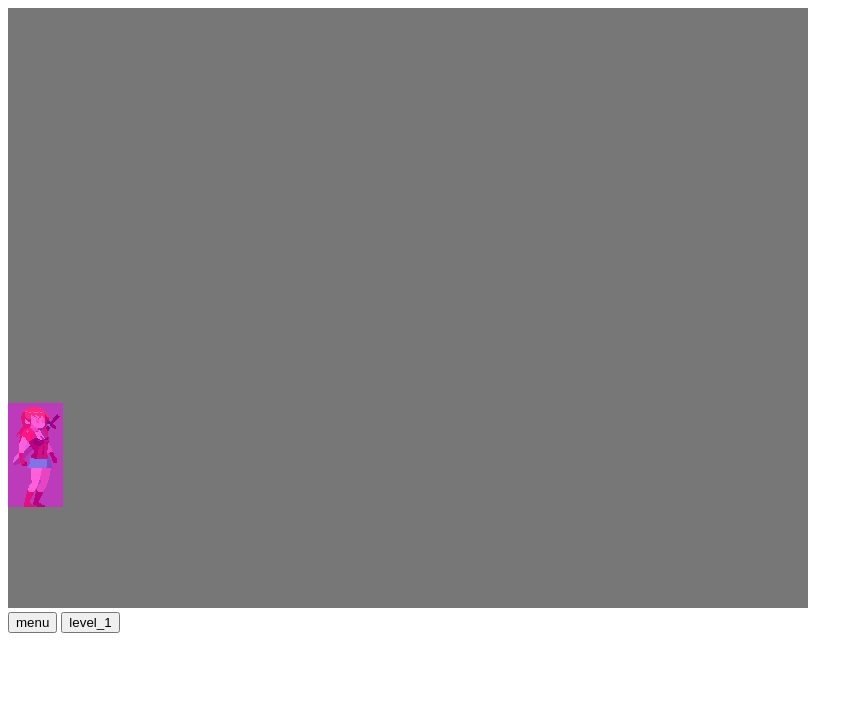
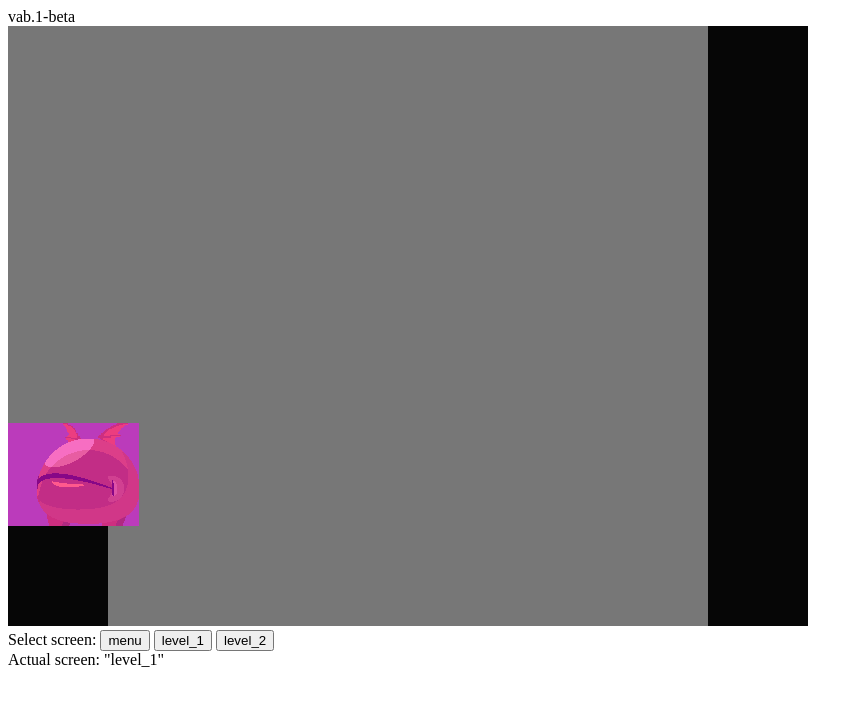
Before and after one commit to andreasxx1/adventureJam2018, a website: page index.html in a window 1280 px wide. Shown: the whole page, without its empty margins (0-863 px from the left). Drawn offline with Linux system fonts and the light colour scheme.

Commit message:
base to start AI

```diff
--- a/index.html
+++ b/index.html
@@ -19,16 +19,24 @@
 	<script type="text/javascript" src="js/GameObject.js"></script>
 	<script type="text/javascript" src="js/Physics.js"></script>
 	<script type="text/javascript" src="js/Player.js"></script>
-	<script type="text/javascript" src="js/Boss.js"></script>
+	<script type="text/javascript" src="js/AI.js"></script>
 
 
+
+	<span>vab.1-beta</span>
+	<br/>
 	<!-- Our canvas -->
 	<canvas>Your browser do not support canvas, we are sorry for you :(</canvas>
 
 	<!-- Temporal for testing -->
 	<div>
-		<button>menu</button>
-		<button>level_1</button>
+		<div>
+			<span>Select screen:</span>
+			<button>menu</button>
+			<button>level_1</button>
+			<button>level_2</button>
+		</div>
+		<span>Actual screen: "<span id="actualScreen"></span>"</span>
 	</div>
 
 </body>
--- /dev/null
+++ b/js/AI.js
@@ -0,0 +1,75 @@
+
+(function() {
+	'use strict';
+
+	const physicEngine = game.phy;
+	const GameObject = game.constructors.GameObject;
+
+	//
+	class ArtificialInteligence extends GameObject {
+		constructor({id, x, y, w, h, states, screens, constructor, index}){
+				super({id, x, y, w, h, states, screens, constructor, index});
+
+				this.jc = 0;
+				this.jp = false;
+				//
+				this.vals = {
+					walkSpeed: 4,
+					runSpeed: 10,
+					jumpHeight: 250,
+					dashDist: 100
+				}
+				//
+				this.move = physicEngine.addToPhysicalWorld({
+					gameObj: this,
+					w:w, h:h, weight: 10
+				});
+
+				console.info('AI instanciated');
+		}
+
+		update() {
+			super.update();
+
+			//handle inputs
+			if(game.pressedKeys[KEY.LE]) { this.moveLeft(); }
+			if(game.pressedKeys[KEY.RI]) { this.moveRight(); }
+			if(game.pressedKeys[KEY.SP]) {
+				if (!this.jp) {
+					this.jp = true
+					this.jump();
+				}
+			}else{
+				this.jp = false;
+			}
+
+			//update positions
+			{
+			let {x, y} = this.move(this.id);
+			this.x = x;
+			this.y = y;
+			}
+		}
+
+		moveLeft() {
+			physicEngine.Left(this.id, this.vals.runSpeed);
+		}
+
+		moveRight(){
+			physicEngine.Right(this.id, this.vals.runSpeed);
+		}
+
+		jump() {
+			if (physicEngine.isOnFloor(this.id)) {
+				physicEngine.Jump(this.id, this.vals.jumpHeight);
+			}
+		}
+
+		dash(){
+			///todo dash physics
+		}
+	}
+
+	game.constructors.ArtificialInteligence = ArtificialInteligence;
+
+})();
--- a/js/Game.init.js
+++ b/js/Game.init.js
@@ -1,29 +1,49 @@
 (function() {
 	'use strict';
-
+	//
 	const options = {
-		player: { id: 'player', constructor: 'Player', index: 0, w: 50, h: 105  }
+		player: { id: 'player', constructor: 'Player', index: 0, w: 50, h: 105  },
+		AI: { id: 'AI', constructor: 'ArtificialInteligence', index: 1, w: 655/5, h: 103 }
 	};
 
 	// ToDo: remove this function when GameHandler finished
 	function init() {
 		return new Promise(resolve => {
-			// Player.
-			const states = {};
-			const screens = [ SCREEN.LEVEL1 ];
+			// createPlayer();
+			createArtifialInteligence();
 			//
-			states[SPRITE.PLAYERIDLE] = { sprite: SPRITE.PLAYERIDLE, frames: 2, tpf: 500 };
+			game.addCallback('draw', drawColliders);
 			//
-			const parameters = _.assign(options.player, { states, screens });
-			//
-			game.instantiate(options.player.id, options.player.constructor, parameters);
-
-			//
+			// game.sm.go(SCREEN.LEVEL1);
 			game.sm.go(SCREEN.LEVEL1);
 			//
 			resolve();
 		});
 	}
+
+	function createArtifialInteligence() {
+		const states = {};
+		const screens = [ SCREEN.LEVEL1, SCREEN.LEVEL2 ];
+		//
+		states[SPRITE.MOB6ATT] = { sprite: SPRITE.MOB6ATT, frames: 5, tpf: 250 };
+		//
+		const parameters = _.assign(options.AI, { states, screens });
+		//
+		game.instantiate(options.AI.id, options.AI.constructor, parameters);
+		//
+		// game[options.AI.id].isBoundingboxVisible = true;
+	}
+
+	// function createPlayer() {
+	// 	const states = {};
+	// 	const screens = [ SCREEN.LEVEL1 ];
+	// 	//
+	// 	states[SPRITE.PLAYERIDLE] = { sprite: SPRITE.PLAYERIDLE, frames: 2, tpf: 500 };
+	// 	//
+	// 	const parameters = _.assign(options.player, { states, screens });
+	// 	//
+	// 	game.instantiate(options.player.id, options.player.constructor, parameters);
+	// }
 
 	// Game instance.
 	window.game = new Game(800, 600, 0.5);
@@ -54,11 +74,24 @@
 			setTestScreenButtons();
 		})
 		.then(() => {
+			console.log('game start');
 			game.start(); // Global function from GameInit.js (all the objects that need to be init at the begining here)
 		});
 	});
 
 	// Temporal testing functions here.
+
+	function drawColliders() {
+		const physicEngine = game.phy;
+		_.each(physicEngine.getPhysicalWorld(), obj => {
+			if (obj.weight === -1) {
+				const col = physicEngine.getCol(obj.id);
+				//
+				game.context.fillStyle = "rgba(6,6,6,1)";
+				game.context.fillRect(col.pos.x, col.pos.y, col.dim.x, col.dim.y);
+			}
+		});
+    }
 
 	function setTestScreenButtons() {
 		const buttons = [];
--- a/js/Game.js
+++ b/js/Game.js
@@ -11,6 +11,7 @@
 			this.sprites = [];
 			this.constructors = {};
 			this.sm = new ScreenManager(); // Class below
+			this.callbacks = { draw: [], update: [] };
 		}
 
 		start() {
@@ -20,12 +21,14 @@
 
 		update() {
 			this.execOnActiveObjects('update');
+			_.each(this.callbacks.update, callback => { callback(); });
 			setTimeout(() => { this.update(); }, 1000/60); // 1000/60 = 60 frames per seconds.
 		}
 
 		draw() {
 			this.clearCanvas();
 			this.execOnActiveObjects('draw');
+			_.each(this.callbacks.draw, callback => { callback(); });
 			requestAnimFrame(() => { this.draw(); }); // requestAnimFrame uses delta time and adapts the frame rate for a smooth drawing.
 		}
 
@@ -71,6 +74,10 @@
 			this.context.clearRect(0, 0, this.width, this.height);
 		}
 
+		addCallback(type, callback) {
+			if (this.callbacks[type]) { this.callbacks[type].push(callback); }
+		}
+
 	};
 
 	class ScreenManager {
@@ -109,10 +116,17 @@
 		setActiveScreen(screen) {
 			this.lastActiveScreen = this.activeScreen;
 			this.activeScreen = screen;
+			this.displayActualScreenInHtml(); // Temporal testing
 		}
 
 		backToLastActiveScreen() {
 			this.activeScreen = this.lastActiveScreen;
+		}
+
+		// Temporal testing
+
+		displayActualScreenInHtml() {
+			document.getElementById("actualScreen").innerHTML = this.getActiveScreen();
 		}
 	}
 
--- a/js/Physics.js
+++ b/js/Physics.js
@@ -104,11 +104,11 @@
           weight: -1
         }),
         new Collider({
-          id: 'right-wall',
-          x: game.width,
-          y: game.height - 5000,
-          w: 10000,
-          h: 10000,
+          id: 'platform-2',
+          x: 700,
+          y: 0,
+          w: 100,
+          h: game.height,
           weight: -1
         }),
         new Collider({
@@ -173,6 +173,10 @@
         }
       })
       col.floorId = touch
+    }
+
+    getPhysicalWorld() {
+      return this.physicalWorld;
     }
 
     update(id){
--- a/js/main.js
+++ b/js/main.js
@@ -3,10 +3,19 @@
 
 	// Globals;
 	window.KEY = { SP: 32, LE: 37, UP: 38, RI: 39, DO: 40, A: 65, D: 68, X: 88 };
-	window.SCREEN = { MENU: 'menu', BACKGROUND: 'background', LEVEL1: 'level_1', INTERFACE: 'interface' };
+	//
 	window.ASSETS_FOLDER = 'assets/';
 	window.SPRITE_FORMAT = '.png';
-	window.SPRITE = { PLAYERIDLE: 'player_idle' };
+	window.SPRITE = { PLAYERIDLE: 'player_idle', MOB6ATT: 'mob6attack' };
+	//
+	window.MODE = { DEV: 'dev', GAME: 'game' };
+	window.ACTUAL_MODE = MODE.DEV;
+	//
+	window.SCREEN = {
+		MENU: 'menu', BACKGROUND: 'background', INTERFACE: 'interface',
+		LEVEL1: 'level_1', LEVEL2: 'level_2'
+	};
+	//
 	window.requestAnimFrame = (function() { // Getting smooth animation interval function provided by the target browser.
 		return window.requestAnimationFrame ||
 		       window.webkitRequestAnimationFrame ||
```
Also changed, not shown: assets/mob6attack.png (added), 1 other file.
